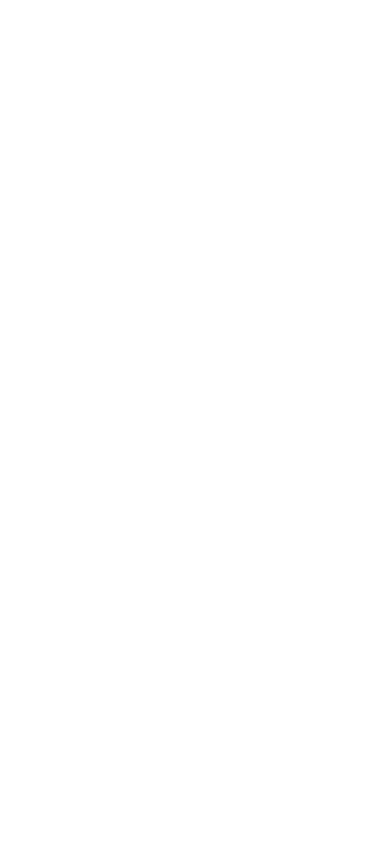
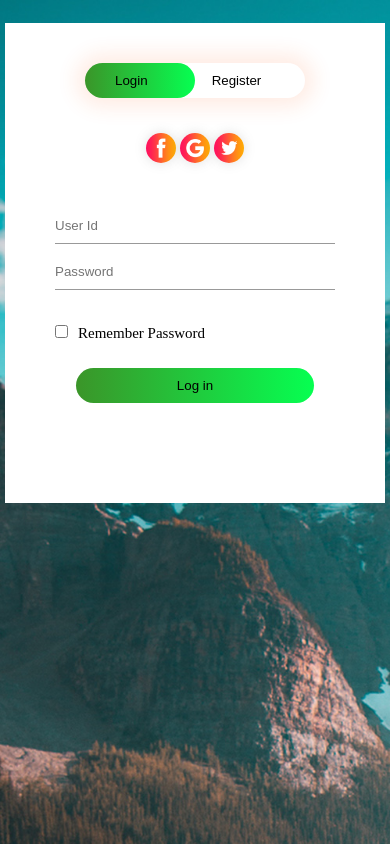
Before and after one commit to khushi0704/feedingJbp-web, a plain HTML site: page user.html in a window 390 px wide. Drawn offline with Linux system fonts and the light colour scheme.

Commit message:
responsive login page

```diff
--- /dev/null
+++ b/css/user.css
@@ -0,0 +1,101 @@
+*{
+    margin: 0;
+    padding: 0;
+    box-sizing: border-box;
+    text-decoration: none;
+}
+/*form style*/
+.hero{
+    height: 100%;
+    width: 100%;
+    background-image: url(../images/banner.jpg);
+    background-size: cover;
+    position: absolute;
+ }
+ .form-box{
+    width: 380px;
+    height: 480px;
+    position: relative;
+    margin:6% auto;
+    overflow: hidden;
+    padding: 5px;
+    background-color: white;
+ }
+ .button-box{
+    width: 220px;
+    margin:35px auto;
+    position: relative;
+    box-shadow: 0 0 20px 9px #ff61241f;
+   border-radius: 30px;
+ }
+ .toggle-button{
+    padding: 10px 30px;
+    cursor: pointer;
+    background:transparent;
+    border: 0;
+    outline: none;
+    position: relative;
+ }
+ #btn{
+    top: 0;
+    left: 0;
+    position: absolute;
+    width: 110px;
+    height: 100%;
+    background:linear-gradient(to right,#3b9529,#06ff51);
+   border-radius: 30px;
+   transition: .5s;
+   }
+.social-icons{
+   margin:30px auto;
+   text-align: center;
+}
+.social-icons img{
+  width:30px;
+  box-shadow: 0 0 12px 0 #7f7f7f3d;
+  cursor: pointer;
+  border-radius: 50%;
+
+}
+.input-group{
+   top:180px;
+   position: absolute;
+   width: 280px;
+   transition:.5s;
+}
+.input-field{
+   width: 100%;
+   padding: 10px 0;
+   margin:5px 0;
+   border-top: 0;
+   border-left: 0;
+   border-right: 0;
+   border-bottom: 1px solid #999;
+   background:transparent;
+   outline: none;
+}
+.submit-btn{
+   width: 85%;
+   padding: 10px 30px;
+   cursor: pointer;
+   display: block;
+   margin:auto;
+   background:linear-gradient(to right,#3b9529,#06ff51);
+   border: 0;
+   border-radius: 20px;
+   outline: none;
+   transition: .5s;
+}
+.check-box{
+   margin:30px 10px 30px 0;
+}
+span{
+   color: rgb(0, 0, 0);
+   font-size: 15px;
+}
+#login{
+    left:50px;
+}
+#register{
+    left:450px;
+}
--- /dev/null
+++ b/script/script.js
@@ -0,0 +1,13 @@
+var x= document.getElementById("login");
+var y= document.getElementById("register");
+var z= document.getElementById("btn");
+function register(){
+    x.style.left = "-400px";
+y.style.left = "50px";
+z.style.left = "110px";
+}
+function login(){
+  x.style.left = "50px";
+y.style.left = "450px";
+    z.style.left = "0";
+}
--- a/user.html
+++ b/user.html
@@ -0,0 +1,39 @@
+<!DOCTYPE html>
+<html lang="en">
+<head>
+    <meta charset="UTF-8">
+    <meta http-equiv="X-UA-Compatible" content="IE=edge">
+    <meta name="viewport" content="width=device-width, initial-scale=1.0">
+    <link rel="stylesheet" type="text/css" href="css/user.css">
+    <title>Register | ZFI</title>
+</head>
+<body>
+    <div class="hero">
+        <div class="form-box">
+            <div class="button-box">
+                <div id="btn"></div>
+                    <button type="button" class="toggle-button" onclick="login()">Login</button>
+                    <button type="button" class="toggle-button" onclick="register()">Register</button>
+            </div>
+            <div class="social-icons">
+                <img src="images/fb.png" alt="facebook">
+                <img src="images/gp.png" alt="google">
+                <img src="images/tw.png" alt="twitter">
+            </div>
+            <form id="login" class="input-group">
+                <input type="text" class="input-field" placeholder="User Id" required>
+                <input type="text" class="input-field" placeholder="Password" required>
+                <input type="checkbox" class="check-box"><span>Remember Password</span>
+                <button type="submit" class="submit-btn">Log in</button>
+        </form>
+            <form id="register" class="input-group">
+                <input type="text" class="input-field" placeholder="Email" required>
+                <input type="text" class="input-field" placeholder="Password" required>
+            <input type="checkbox" class="check-box"><span>I agree to the terms & conditions</span>
+            <button type="submit" class="submit-btn">Register</button>
+        </form>
+        </div>
+    </div>
+    <script src="script/script.js"></script>
+</body>
+</html>
```
Also changed, not shown: css/style.css (+73 -6 lines), index.html (+7 -2 lines), images/banner.jpg (added), images/fb.png (added), images/gp.png (added), images/home.jpg (added), images/tw.png (added), 2 other files.
